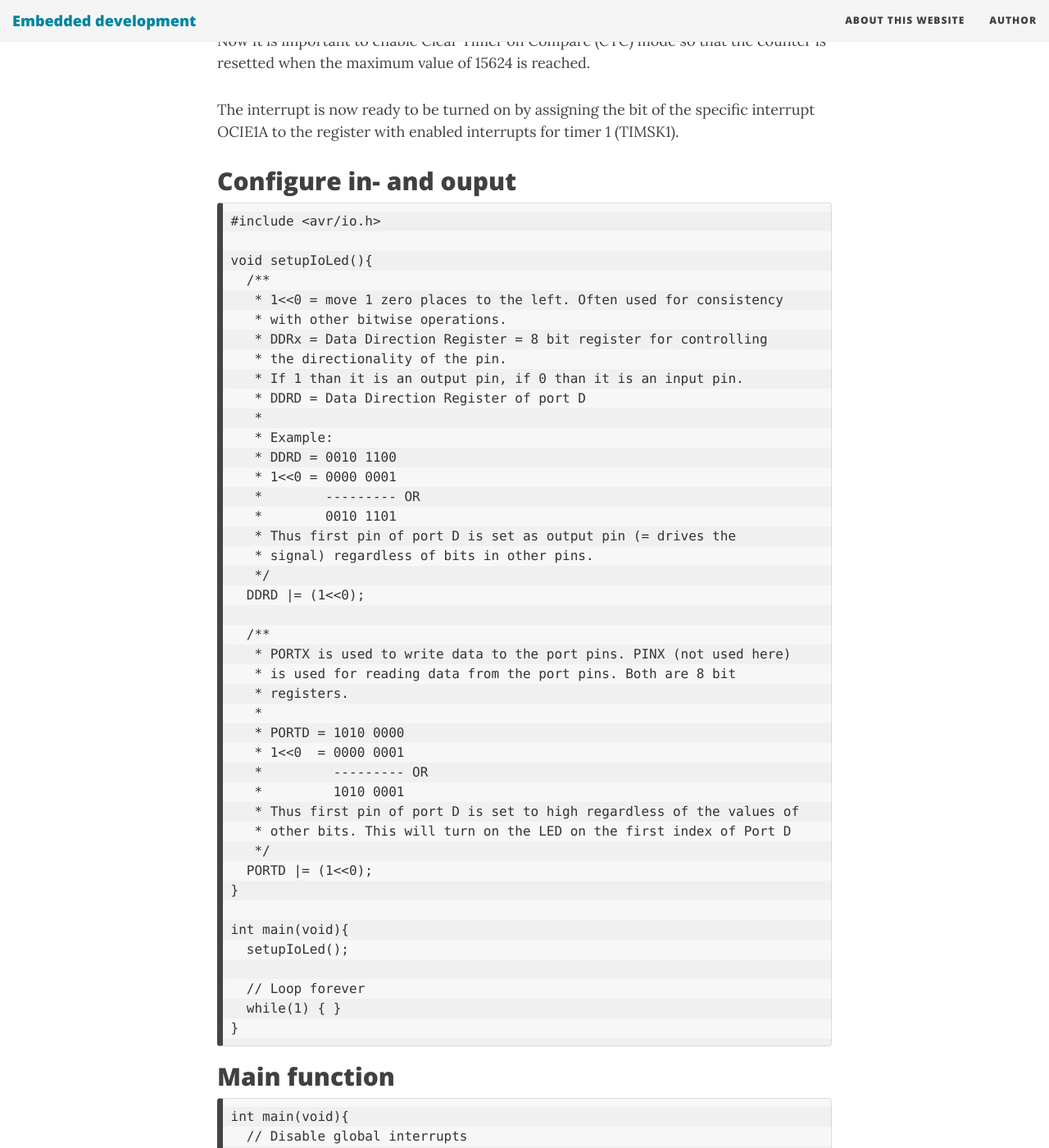
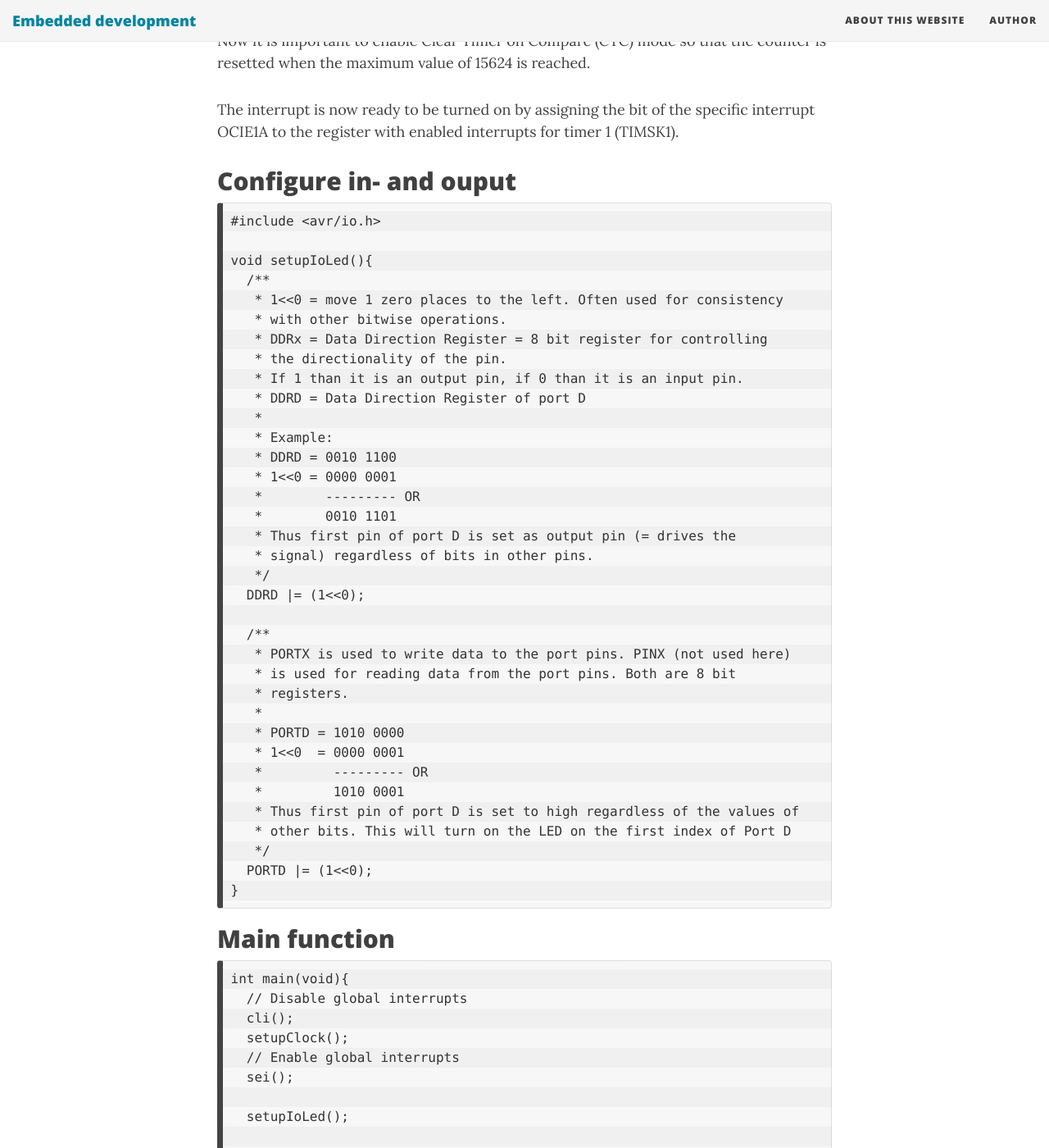
Before and after one commit to markvdlaan93/markvdlaan93.github.io, a Jekyll site: the page built from _posts/2019-10-29-avr-c-timer.md, in a window 1280 px wide and 1400 px high, scrolled down 1987 px. Shown: the whole window at 82% size. Built offline with Jekyll 4.4.1, drawn with Linux system fonts in a browser that asks for light colours; nearby versions of some CDN libraries; comment, search, counter and statistics services are not loaded.

Commit message:
Remove main part from setup io

````diff
--- a/_posts/2019-10-29-avr-c-timer.md
+++ b/_posts/2019-10-29-avr-c-timer.md
@@ -89,13 +89,6 @@ void setupIoLed(){
    */
   PORTD |= (1<<0);
 }
-
-int main(void){
-  setupIoLed();
-
-  // Loop forever
-  while(1) { }
-}
 ```
 
 ## Main function
````
Also changed, not shown: 2 other files.
